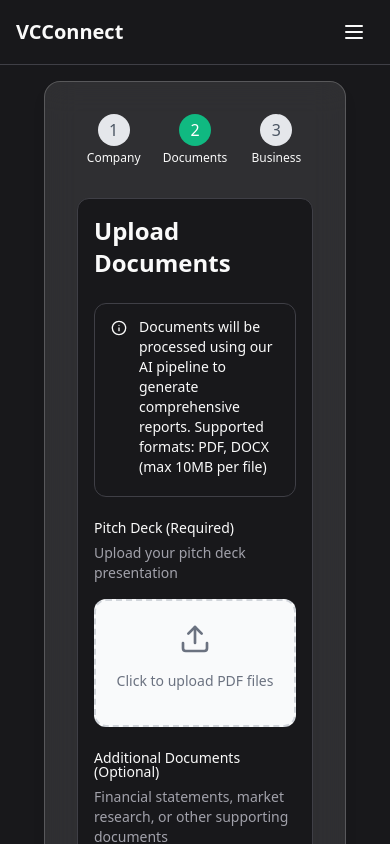
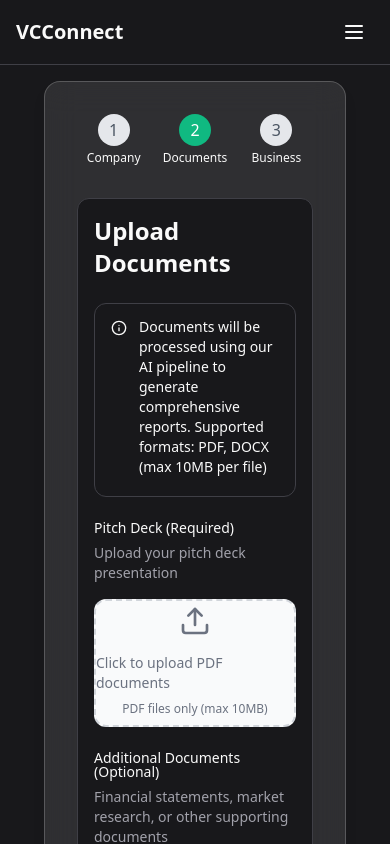
Before and after one commit to guygrubbs/engage-api-guardian, a React (Vite) app: page /submission-form in a window 390 px wide. Both pictures are taken after typing "Sample", "https://example.com", "Sample" into the empty fields and a click on the button "Next". Shown: the top 844 px of the page. Built offline with nearby package versions, Linux system fonts and the light colour scheme.

Commit message:
Update File Upload Component
The mobile version of the file upload component currently only supports image uploads. This commit updates the component to support additional file types, such as PDFs and other typical document types.

```diff
--- a/src/components/FileUpload.tsx
+++ b/src/components/FileUpload.tsx
@@ -1,3 +1,4 @@
+
 import { useState } from "react";
 import { Button } from "@/components/ui/button";
 import { toast } from "@/hooks/use-toast";
@@ -78,8 +79,9 @@ export const FileUpload = ({ onUploadComplete }: FileUploadProps) => {
               <Upload className="w-8 h-8 mb-4 text-gray-500 dark:text-gray-400" />
             )}
             <p className="mb-2 text-sm text-gray-500 dark:text-gray-400">
-              {isUploading ? 'Uploading...' : 'Click to upload PDF files'}
+              {isUploading ? 'Uploading...' : 'Click to upload PDF documents'}
             </p>
+            <p className="text-xs text-gray-500 dark:text-gray-400">PDF files only (max 10MB)</p>
           </div>
           <input
             type="file"
```
